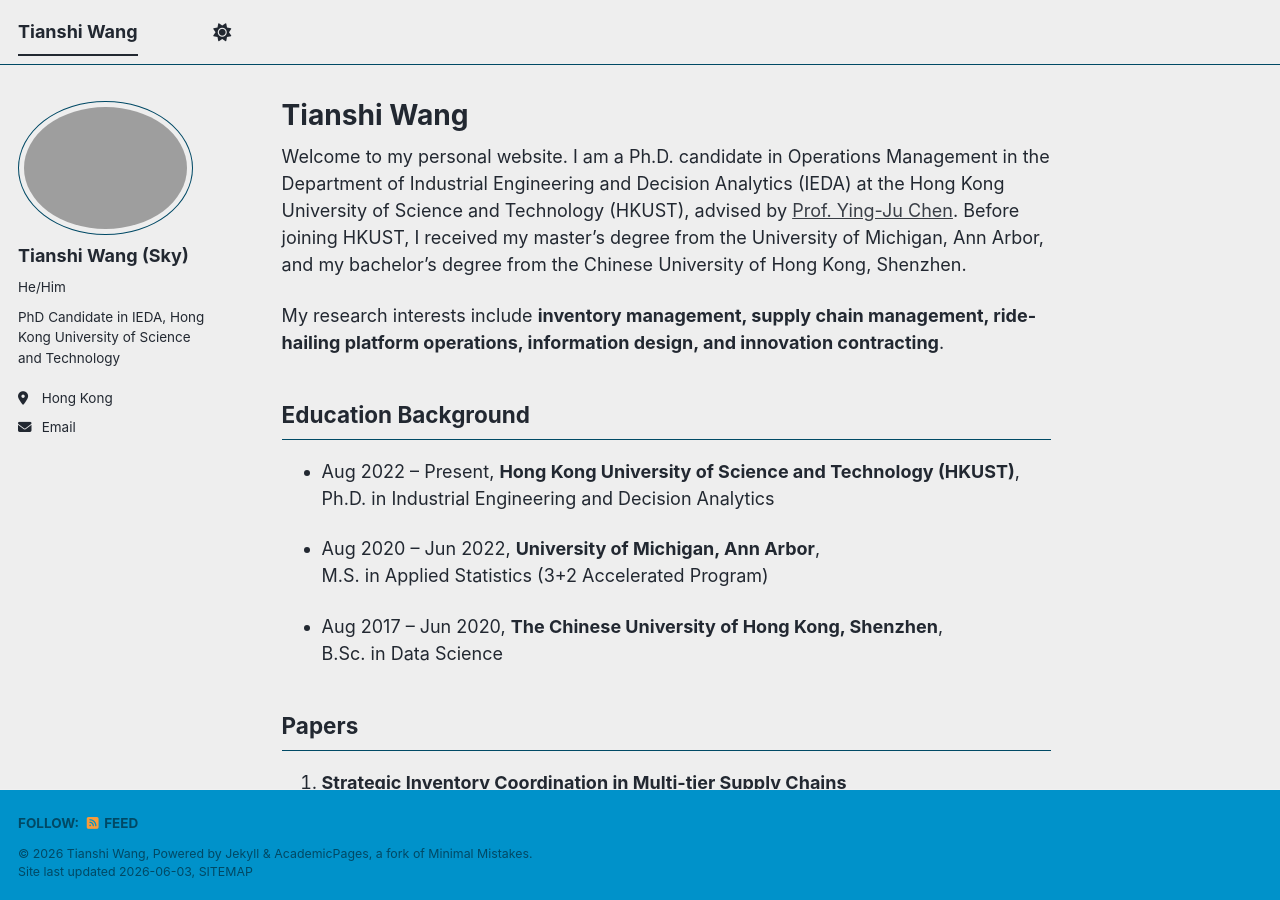
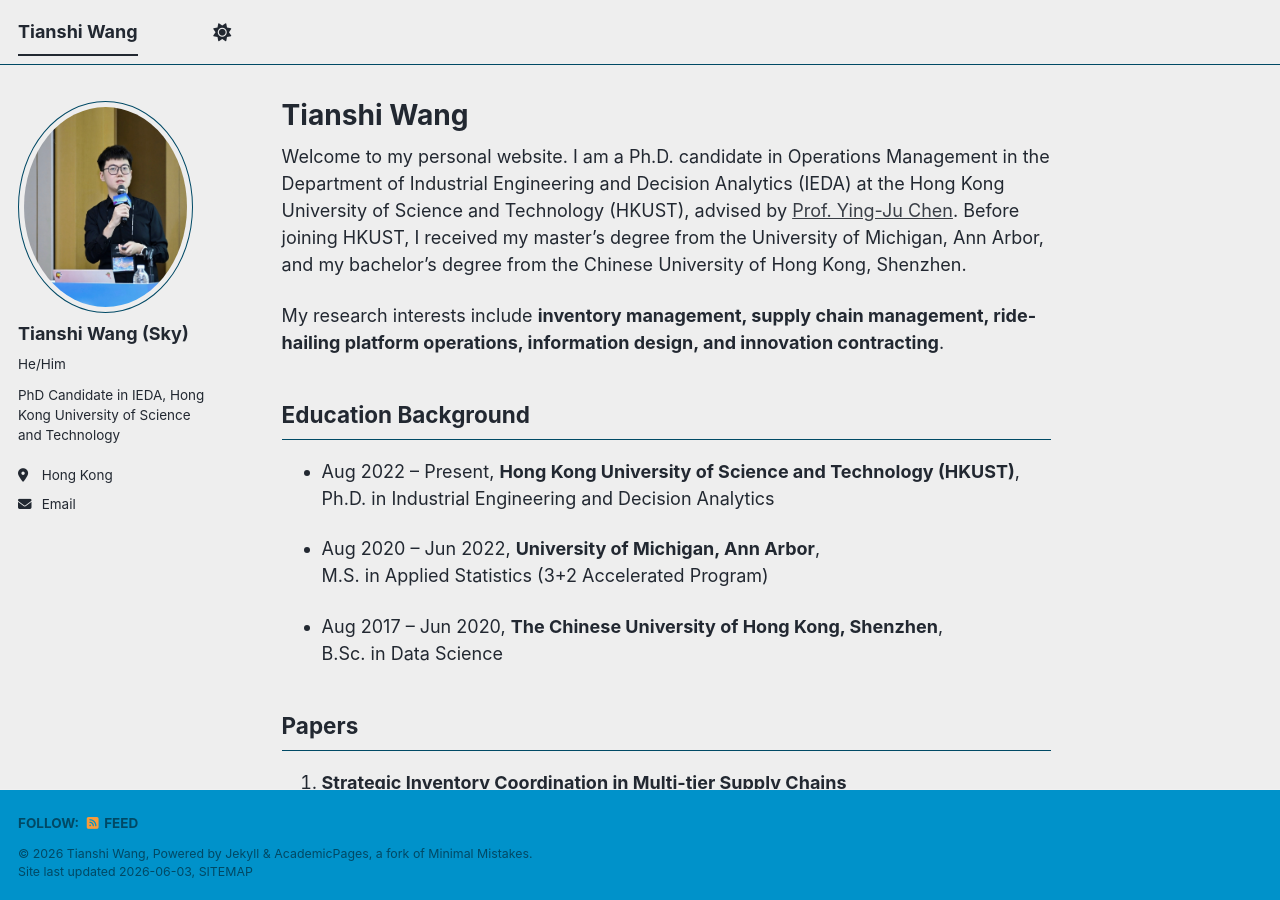
Before and after one commit to skywang1999/skywang1999.github.io, a Jekyll site: the page built from _pages/about.md, in a window 1280 px wide and 900 px high. Built offline with Jekyll 4.4.1, drawn with Linux system fonts in a browser that asks for light colours; a script bundle is joined from its source files by our own code; library files that are not in the unit come from our copies.

Commit message:
Update _config.yml

```diff
--- a/_config.yml
+++ b/_config.yml
@@ -23,7 +23,7 @@ repository               : "skywang1999/skywang1999.github.io"
 #               Additional customization can be done by editing /_includes/author-profile.html
 author:
   # Biographic information
-  avatar           : "skywang_profile.png"
+  avatar           : "skywang_profile.jpg"
   name             : "Tianshi Wang (Sky)"
   pronouns         : "He/Him"
   bio              : "PhD Candidate in IEDA, Hong Kong University of Science and Technology"
```
